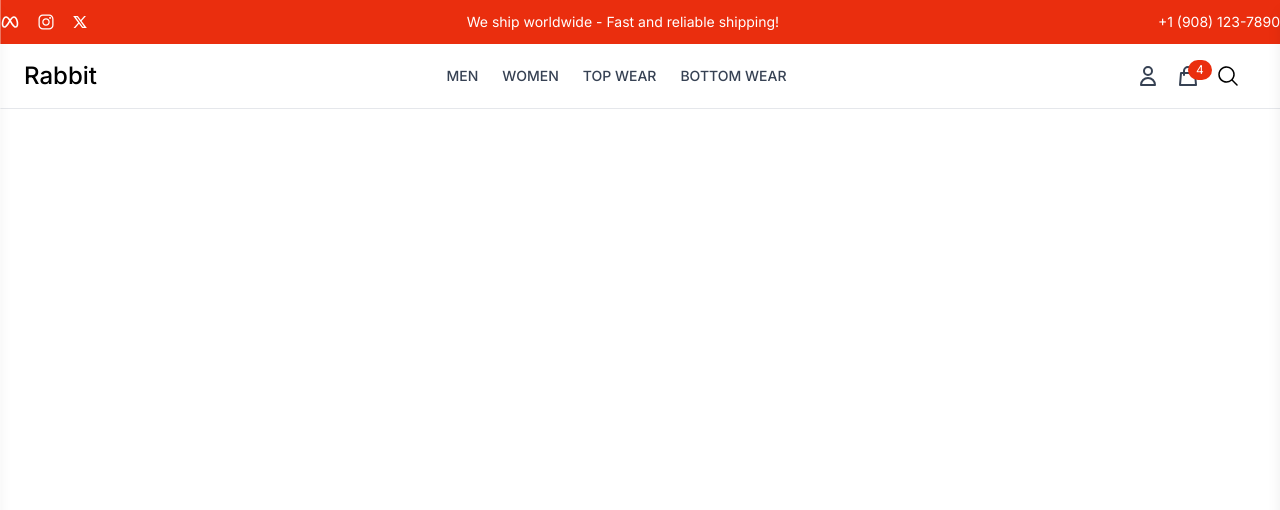
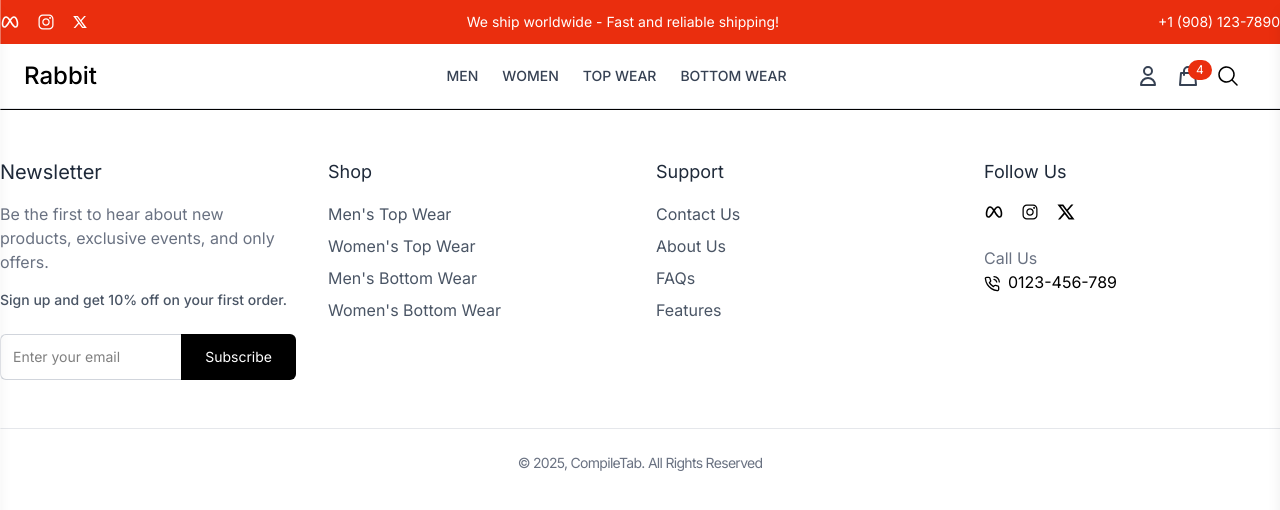
Before and after one commit to samidmunir/workspace, a React (Vite) app in the folder Learning/rabbit-ecommerce/frontend/: page / in a window 1280 px wide. Shown: the top 510 px of the page. Built offline with nearby package versions, Linux system fonts and the light colour scheme.

Commit message:
footer component complete

```diff
--- /dev/null
+++ b/Learning/rabbit-ecommerce/frontend/src/components/common/Footer.tsx
@@ -0,0 +1,77 @@
+import { Link } from 'react-router-dom';
+import { TbBrandMeta } from 'react-icons/tb';
+import { IoLogoInstagram } from 'react-icons/io';
+import { RiTwitterXLine } from 'react-icons/ri';
+import { FiPhoneCall } from 'react-icons/fi';
+
+const Footer = () => {
+    return (
+        <footer className='border-t py-12'>
+            <div className='container mx-auto grid grid-cols-1 md:grid-cols-4 gap-8 px-4 lg:px-0'>
+                <div>
+                    <h3 className='text-xl text-gray-800 mb-4'>Newsletter</h3>
+                    <p className='text-gray-500 mb-4'>Be the first to hear about new products, exclusive events, and only offers.</p>
+                    <p className='font-medium text-sm text-gray-600 mb-6'>Sign up and get 10% off on your first order.</p>
+                    <form className='flex'>
+                        <input
+                            type='email'
+                            placeholder='Enter your email'
+                            required
+                            className='p-3 w-full text-sm border-t border-l border-b border-gray-300 rounded-l-md focus:outline-none focus:ring-2 focus:ring-gray-500 transition-all'
+                        />
+                        <button type='submit' className='bg-black text-white px-6 py-3 text-sm rounded-r-md hover:bg-gray-800 transition-all'>Subscribe</button>
+                    </form>
+                </div>
+                <div>
+                    <h3 className='text-lg text-gray-800 mb-4'>Shop</h3>
+                    <ul className='space-y-2 text-gray-600'>
+                        <li>
+                            <Link to='#' className='hover:text-gray-500 transition-colors'>Men's Top Wear</Link>
+                        </li>
+                        <li>
+                            <Link to='#' className='hover:text-gray-500 transition-colors'>Women's Top Wear</Link>
+                        </li>
+                        <li>
+                            <Link to='#' className='hover:text-gray-500 transition-colors'>Men's Bottom Wear</Link>
+                        </li>
+                        <li>
+                            <Link to='#' className='hover:text-gray-500 transition-colors'>Women's Bottom Wear</Link>
+                        </li>
+                    </ul>
+                </div>
+                <div>
+                    <h3 className='text-lg text-gray-800 mb-4'>Support</h3>
+                    <ul className='space-y-2 text-gray-600'>
+                        <li>
+                            <Link to='#' className='hover:text-gray-500 transition-colors'>Contact Us</Link>
+                        </li>
+                        <li>
+                            <Link to='#' className='hover:text-gray-500 transition-colors'>About Us</Link>
+                        </li>
+                        <li>
+                            <Link to='#' className='hover:text-gray-500 transition-colors'>FAQs</Link>
+                        </li>
+                        <li>
+                            <Link to='#' className='hover:text-gray-500 transition-colors'>Features</Link>
+                        </li>
+                    </ul>
+                </div>
+                <div>
+                    <h3 className='text-lg text-gray-800 mb-4'>Follow Us</h3>
+                    <div className='flex items-center space-x-4 mb-6'>
+                        <a href='https://www.facebook.com' target='_blank' rel='noopener noreferrer' className='hover:text-gray-300'><TbBrandMeta className='w-5 h-5' /></a>
+                        <a href='https://www.facebook.com' target='_blank' rel='noopener noreferrer' className='hover:text-gray-300'><IoLogoInstagram className='w-5 h-5' /></a>
+                        <a href='https://www.facebook.com' target='_blank' rel='noopener noreferrer' className='hover:text-gray-300'><RiTwitterXLine className='w-5 h-5' /></a>
+                    </div>
+                    <p className='text-gray-500'>Call Us</p>
+                    <p><FiPhoneCall className='inline-block mr-2' />0123-456-789</p>
+                </div>
+            </div>
+            <div className='container mx-auto mt-12 px-4 lg:px-0 border-t border-gray-200 pt-6'>
+                <p className='text-gray-500 text-sm tracking-tighter text-center'>© 2025, CompileTab. All Rights Reserved</p>
+            </div>
+        </footer>
+    );
+};
+
+export default Footer;
--- a/Learning/rabbit-ecommerce/frontend/src/components/layout/UserLayout.tsx
+++ b/Learning/rabbit-ecommerce/frontend/src/components/layout/UserLayout.tsx
@@ -1,9 +1,11 @@
 import Header from '../common/Header.tsx';
+import Footer from '../common/Footer.tsx';
 
 const UserLayout = () => {
   return (
     <>
         <Header />
+        <Footer />
     </>
   );
 };
```
